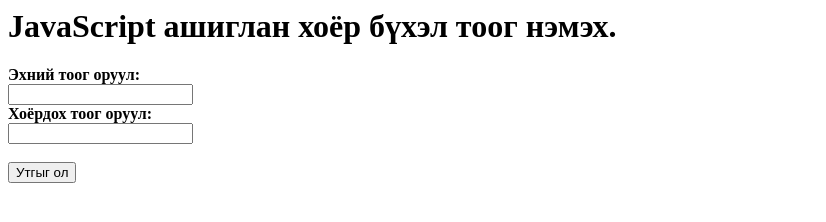
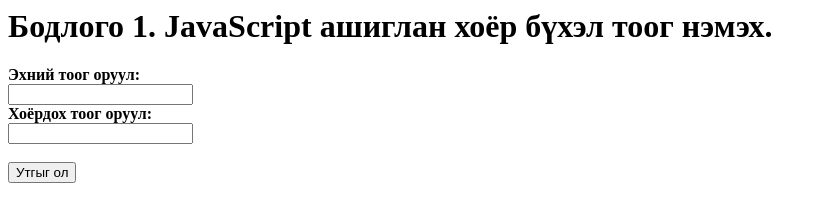
Before and after one commit to Batulzii1023/Javascript, a plain HTML site: page index.html in a window 1280 px wide. Shown: the whole page, without its empty margins (0-826 px from the left). Drawn offline with Linux system fonts and the light colour scheme.

Commit message:
Update index.html

```diff
--- a/index.html
+++ b/index.html
@@ -1,7 +1,7 @@
 <!--JavaScript ашиглан хоёр бүхэл тоог нэмэх.-->
 <html>
 	<head>
-		<title>JavaScript ашиглан хоёр бүхэл тоог нэмэх.</title>
+		<title>Бодлого 1. JavaScript ашиглан хоёр бүхэл тоог нэмэх.</title>
 		<script type="text/javascript">
 			function addTwoNumbers(textBox1, textBox2){
 				var x=document.getElementById(textBox1).value;
@@ -13,7 +13,7 @@
 		</script>
 	</head>
 <body>
-	<h1>JavaScript ашиглан хоёр бүхэл тоог нэмэх.</h1>
+	<h1>Бодлого 1. JavaScript ашиглан хоёр бүхэл тоог нэмэх.</h1>
 	<b>Эхний тоог оруул: </b><br>
 	<input type="text" id="textIn1"/><br>
 	<b>Хоёрдох тоог оруул: </b><br>
```
